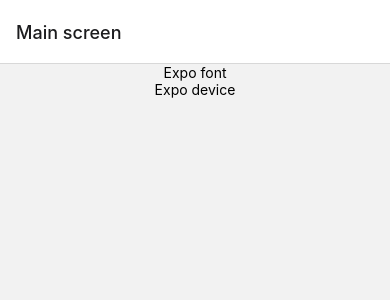
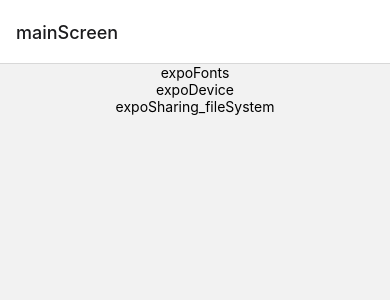
Before and after one commit to Tarakan07/migrate-to_react-naitve-cli, a React Native app: screen / in a window 390 px wide. Shown: the top 300 px of the page. Built offline with nearby package versions, Linux system fonts and the light colour scheme.

Commit message:
config filesystem

```diff
--- a/App.tsx
+++ b/App.tsx
@@ -11,8 +11,14 @@
 import { createStackNavigator } from "@react-navigation/stack";
 import { SafeAreaProvider } from "react-native-safe-area-context";
 import { Text, TouchableOpacity, View } from "react-native";
-import { ExpoFont, ExpoDevice } from "./src/components";
+import { ExpoFont, ExpoDevice, ExpoSharingFileSystem } from "./src/components";
 const Stack = createStackNavigator();
+const routes = {
+  mainScreen: "mainScreen",
+  expoFonts: "expoFonts",
+  expoDevice: "expoDevice",
+  expoSharing: "expoSharing_fileSystem",
+};
 function App() {
   return (
     <GestureHandlerRootView style={{ flex: 1 }}>
@@ -20,10 +26,14 @@
         <NavigationContainer>
           <Stack.Navigator>
             <Stack.Group>
-              <Stack.Screen name={"Main screen"} component={MainScreen} />
+              <Stack.Screen name={routes.mainScreen} component={MainScreen} />
 
-              <Stack.Screen name={"Expo font"} component={ExpoFont} />
-              <Stack.Screen name={"Expo device"} component={ExpoDevice} />
+              <Stack.Screen name={routes.expoFonts} component={ExpoFont} />
+              <Stack.Screen name={routes.expoDevice} component={ExpoDevice} />
+              <Stack.Screen
+                name={routes.expoSharing}
+                component={ExpoSharingFileSystem}
+              />
             </Stack.Group>
           </Stack.Navigator>
         </NavigationContainer>
@@ -37,25 +47,25 @@
   const navigation = useNavigation<any>();
   return (
     <View style={{ flex: 1, alignItems: "center" }}>
-      <TouchableOpacity
-        onPress={() => {
-          navigation.navigate("Expo font");
-        }}
-      >
-        <Text>Expo font</Text>
-      </TouchableOpacity>
-      <TouchableOpacity
-        onPress={() => {
-          navigation.navigate("Expo device");
-        }}
-      >
-        <Text>Expo device</Text>
-      </TouchableOpacity>
+      <MyNavigate {...{ navigation, name: routes.expoFonts }} />
+      <MyNavigate {...{ navigation, name: routes.expoDevice }} />
+      <MyNavigate {...{ navigation, name: routes.expoSharing }} />
     </View>
   );
 };
+const MyNavigate = ({ navigation, name }) => (
+  <TouchableOpacity
+    onPress={() => {
+      navigation.navigate(name);
+    }}
+  >
+    <Text>{name}</Text>
+  </TouchableOpacity>
+);
 // "expo-font": "~11.10.3",++++++++++++
 // "expo-device": "~5.9.3",
+// "expo-sharing": "~11.10.0",
+// "expo-file-system": "~16.0.8",
 
 // "expo-apple-authentication": "~6.3.0",
 // "expo-application": "~5.8.3",
@@ -63,13 +73,11 @@
 // "expo-build-properties": "~0.11.1",
 // "expo-clipboard": "~5.0.1",
 // "expo-constants": "~15.4.5",
-// "expo-file-system": "~16.0.8",
 // "expo-haptics": "~12.8.1",
 // "expo-image-picker": "~14.7.1",
 // "expo-localization": "~14.8.3",
 // "expo-location": "~16.5.5",
 // "expo-notifications": "~0.27.6",
-// "expo-sharing": "~11.10.0",
 // "expo-splash-screen": "~0.26.4",
 // "expo-status-bar": "~1.11.1",
 // "expo-system-ui": "~2.9.3",
--- a/package.json
+++ b/package.json
@@ -13,11 +13,13 @@
     "@react-navigation/native": "^6.1.17",
     "@react-navigation/stack": "^6.3.29",
     "react": "18.2.0",
-    "react-native": "0.74.2",
+    "react-native": "^0.74.2",
     "react-native-device-info": "^11.1.0",
+    "react-native-fs": "^2.20.0",
     "react-native-gesture-handler": "^2.17.1",
     "react-native-safe-area-context": "^4.10.7",
-    "react-native-screens": "^3.32.0"
+    "react-native-screens": "^3.32.0",
+    "react-native-share": "^10.2.1"
   },
   "devDependencies": {
     "@babel/core": "^7.20.0",
--- /dev/null
+++ b/src/components/expoSharing/expoSharingFileSystem.tsx
@@ -0,0 +1,100 @@
+import React from "react";
+import {
+  View,
+  Text,
+  StyleSheet,
+  TouchableOpacity,
+  Alert,
+  PermissionsAndroid,
+  Platform,
+} from "react-native";
+import WithGoBack from "../../libs/HOC/withGoBack";
+import Share, { ShareOptions } from "react-native-share";
+import RNFS from "react-native-fs";
+
+const imageUrl =
+  "https://encrypted-tbn0.gstatic.com/images?q=tbn:ANd9GcTJ6xwjnppV9SVGxMCInVgw5IjExUmqPznozQ&s";
+
+const ExpoSharingFileSystem = () => {
+  const shareOptions: ShareOptions = {
+    title: "Это мое поделиться",
+    message: "Это мое поделиться лалала",
+    url: imageUrl,
+  };
+
+  const handleShare = async () => {
+    try {
+      await Share.open(shareOptions);
+    } catch (err) {
+      console.log("Error with handleShare:", err);
+    }
+  };
+
+  const handleDownload = async () => {
+    if (Platform.OS === "android") {
+      const androidVersion = Platform.Version;
+      if (androidVersion < 30) {
+        const granted = await PermissionsAndroid.request(
+          PermissionsAndroid.PERMISSIONS.WRITE_EXTERNAL_STORAGE,
+          {
+            title: "Storage Permission Needed",
+            message: "This app needs storage permission to download images",
+            buttonNeutral: "Ask Me Later",
+            buttonNegative: "Cancel",
+            buttonPositive: "OK",
+          }
+        );
+
+        if (granted !== PermissionsAndroid.RESULTS.GRANTED) {
+          Alert.alert(
+            "Permission Denied",
+            "Storage permission is required to download images"
+          );
+          return;
+        }
+      }
+
+      const fileName = imageUrl
+        .split("/")
+        .pop()
+        .replace(/[^a-zA-Z0-9.-]/g, "_");
+      const downloadDest = `${RNFS.PicturesDirectoryPath}/${fileName}`;
+
+      try {
+        const { promise } = RNFS.downloadFile({
+          fromUrl: imageUrl,
+          toFile: downloadDest,
+        });
+
+        await promise;
+        Alert.alert(
+          "Download Successful!",
+          "Image has been downloaded to your gallery"
+        );
+      } catch (error) {
+        console.error("Download error:", error);
+        Alert.alert(
+          "Download Failed",
+          "An error occurred while downloading the image"
+        );
+      }
+    }
+  };
+
+  return (
+    <View style={styles.container}>
+      <TouchableOpacity onPress={handleShare}>
+        <Text>ExpoSharing</Text>
+      </TouchableOpacity>
+      <TouchableOpacity onPress={handleDownload}>
+        <Text>ExpoSharingDownload</Text>
+      </TouchableOpacity>
+    </View>
+  );
+};
+
+const styles = StyleSheet.create({
+  container: { flex: 1, justifyContent: "center", alignItems: "center" },
+});
+
+export default WithGoBack(ExpoSharingFileSystem);
--- a/src/components/index.ts
+++ b/src/components/index.ts
@@ -1,3 +1,4 @@
 import ExpoFont from "./expoFonts/expoFonts";
 import ExpoDevice from "./expoDevice/expoDevice";
-export { ExpoFont, ExpoDevice };
+import ExpoSharingFileSystem from "./expoSharing/expoSharingFileSystem";
+export { ExpoFont, ExpoDevice, ExpoSharingFileSystem };
```
Also changed, not shown: 4 other files (tests, documents, lock files or other folders).
